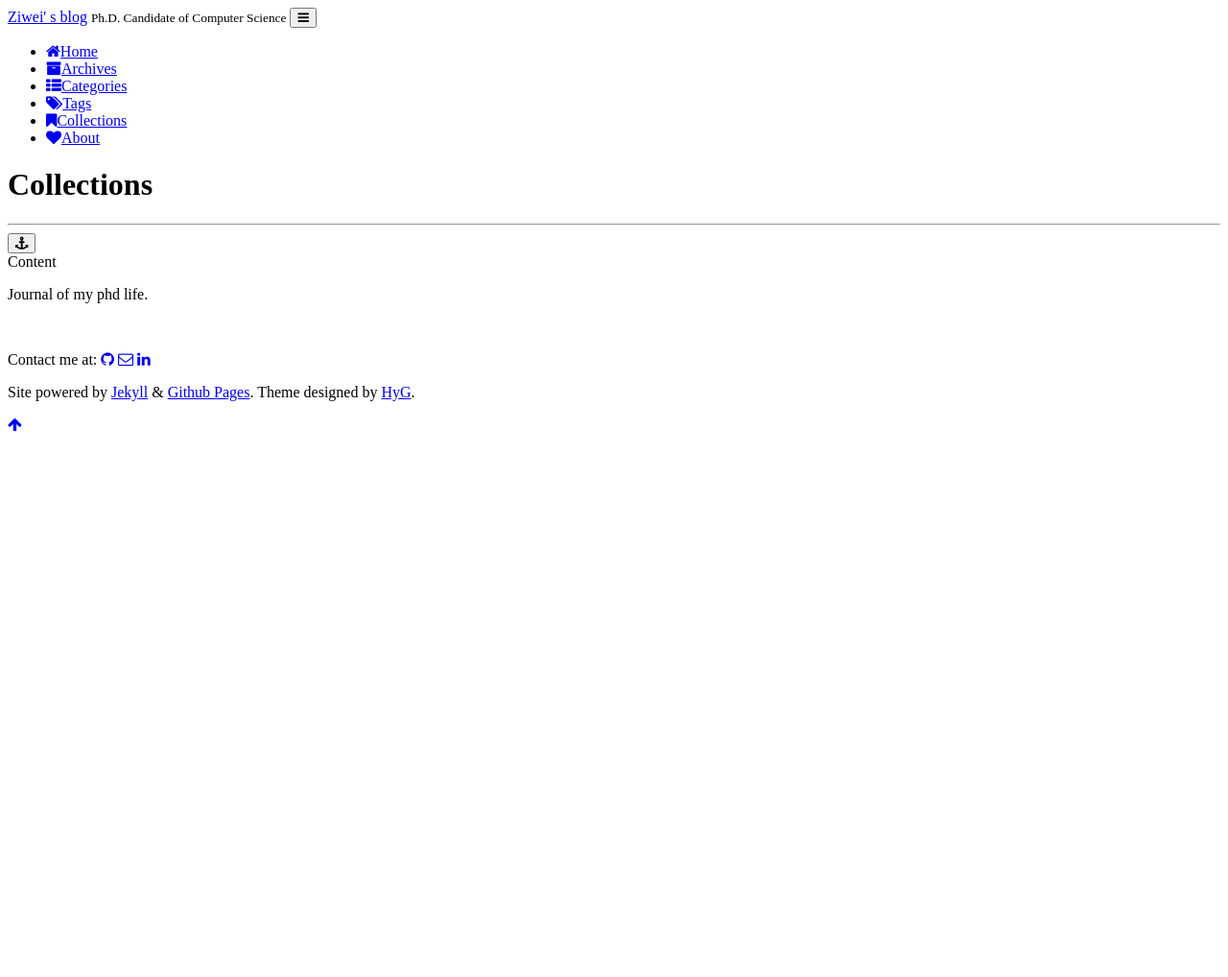
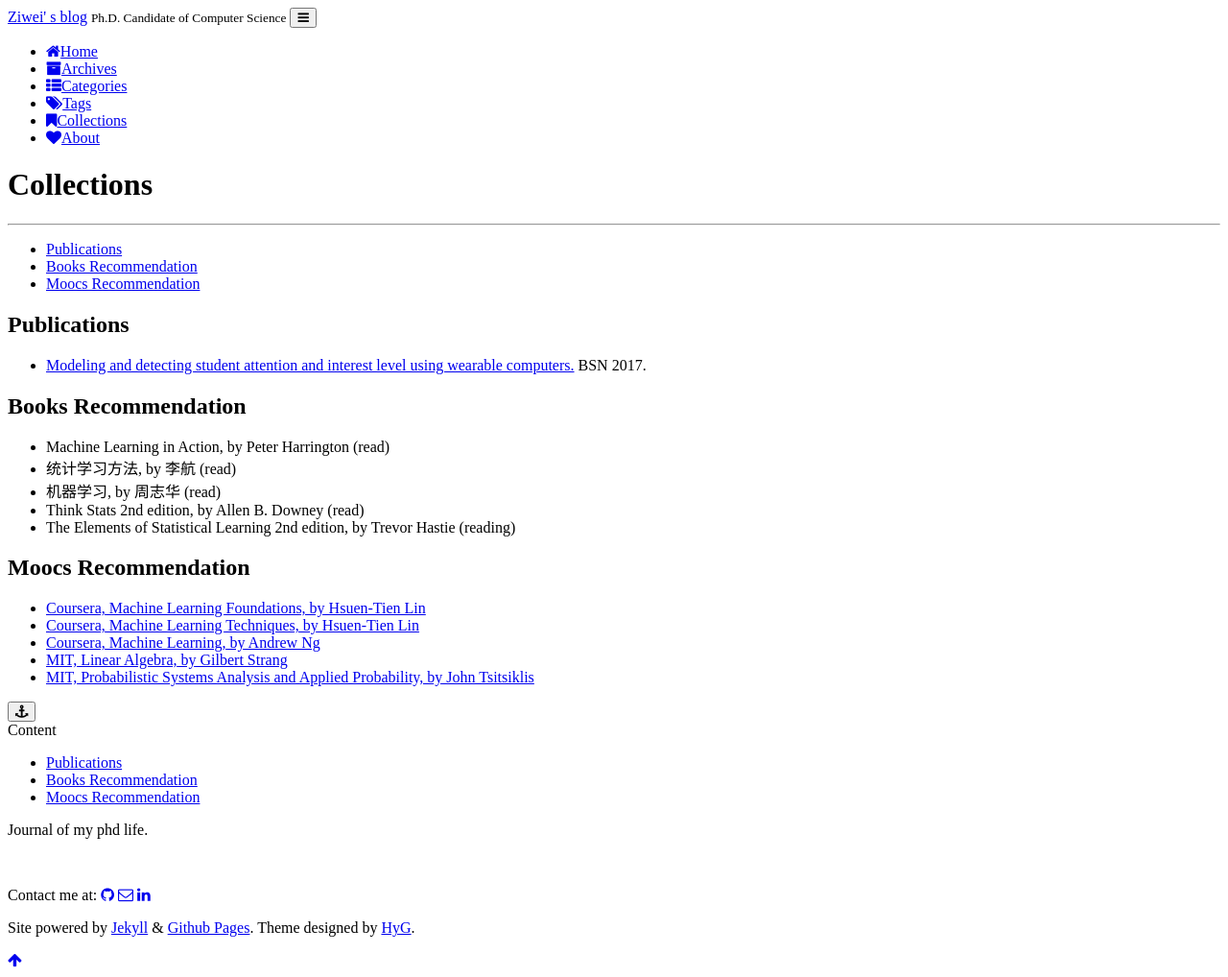
Before and after one commit to Zziwei/Zziwei.github.io, a Jekyll site: the page built from page/3collections.md, in a window 1280 px wide. Shown: the whole page at 96% size. Built offline with Jekyll 4.4.1, drawn with Linux system fonts in a browser that asks for light colours; comment, search, counter and statistics services are not loaded; a style sheet for code colours, icons or effects is not loaded; before the commit the page ends 900 px from its top, so only the background shows below that.

Commit message:
update collections
update collections

```diff
--- a/page/3collections.md
+++ b/page/3collections.md
@@ -8,3 +8,20 @@ type: page
 
 * content
 {:toc}
+
+## Publications
+* [Modeling and detecting student attention and interest level using wearable computers.](http://jafari.tamu.edu/wp-content/uploads/2017/06/Ziwei_BSN_2017.pdf) BSN 2017.
+
+## Books Recommendation
+* Machine Learning in Action, by Peter Harrington (read)
+* 统计学习方法, by 李航 (read)
+* 机器学习, by 周志华 (read)
+* Think Stats 2nd edition, by Allen B. Downey (read)
+* The Elements of Statistical Learning 2nd edition, by Trevor Hastie (reading)
+
+## Moocs Recommendation
+* [Coursera, Machine Learning Foundations, by Hsuen-Tien Lin](https://www.youtube.com/playlist?list=PLXVfgk9fNX2I7tB6oIINGBmW50rrmFTqf)
+* [Coursera, Machine Learning Techniques, by Hsuen-Tien Lin](https://www.youtube.com/playlist?list=PLXVfgk9fNX2IQOYPmqjqWsNUFl2kpk1U2)
+* [Coursera, Machine Learning, by Andrew Ng](https://www.coursera.org/learn/machine-learning)
+* [MIT, Linear Algebra, by Gilbert Strang](https://ocw.mit.edu/courses/mathematics/18-06-linear-algebra-spring-2010/)
+* [MIT, Probabilistic Systems Analysis and Applied Probability, by John Tsitsiklis](https://ocw.mit.edu/courses/electrical-engineering-and-computer-science/6-041-probabilistic-systems-analysis-and-applied-probability-fall-2010/)
```
